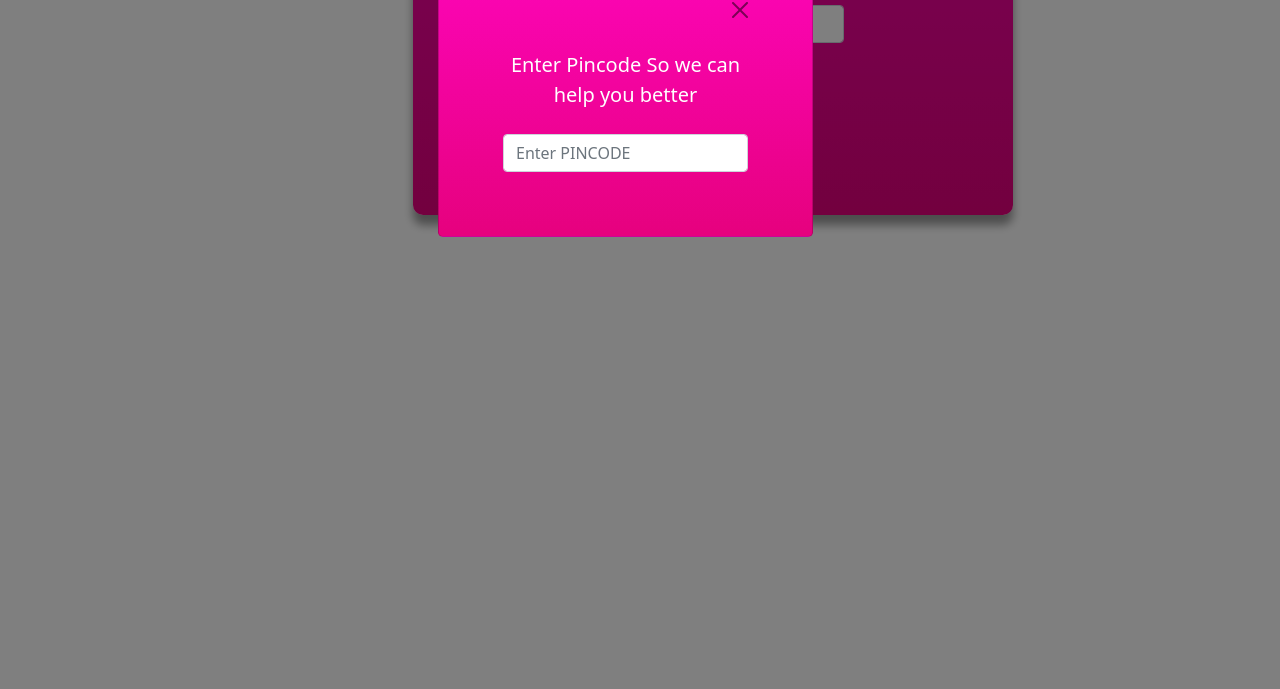
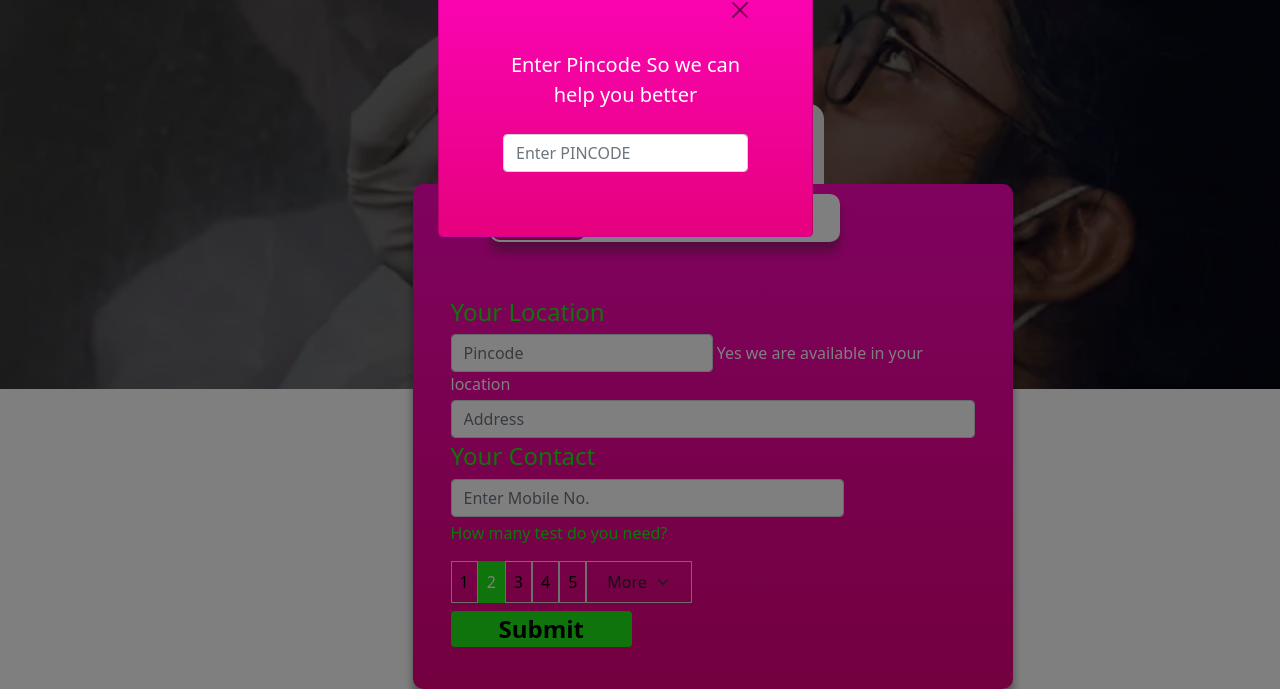
Before and after one commit to deepaksemwal121/pathstore, a plain HTML site: page index.html in a window 1280 px wide. Shown: the part 111-800 px from the top of the page. Drawn offline with nearby package versions, Linux system fonts and the light colour scheme; the site is published under a folder, as on GitHub Pages, so addresses that start at the root find nothing.

Commit message:
Minor Issues Fixed

```diff
--- a/index.html
+++ b/index.html
@@ -72,13 +72,13 @@
     </div>
   </div>
      <!---Header Section  Starts-->
-     <header>
-        <img class="headerBg" src="/assets/header.png" alt="Five developers at work.">
-     </header>
+     <section>
+        <img class="headerBg" src="./assets/header.png" alt="Five developers at work.">
+     </section>
 
 
      <!--Navigation Tabs Starts Here-->
-        <section class="content mb-2">
+        <section class="content">
             <!-- Nav pills -->
             <ul class="nav nav-pills" role="tablist">
               <li class="nav-item toping">
```
